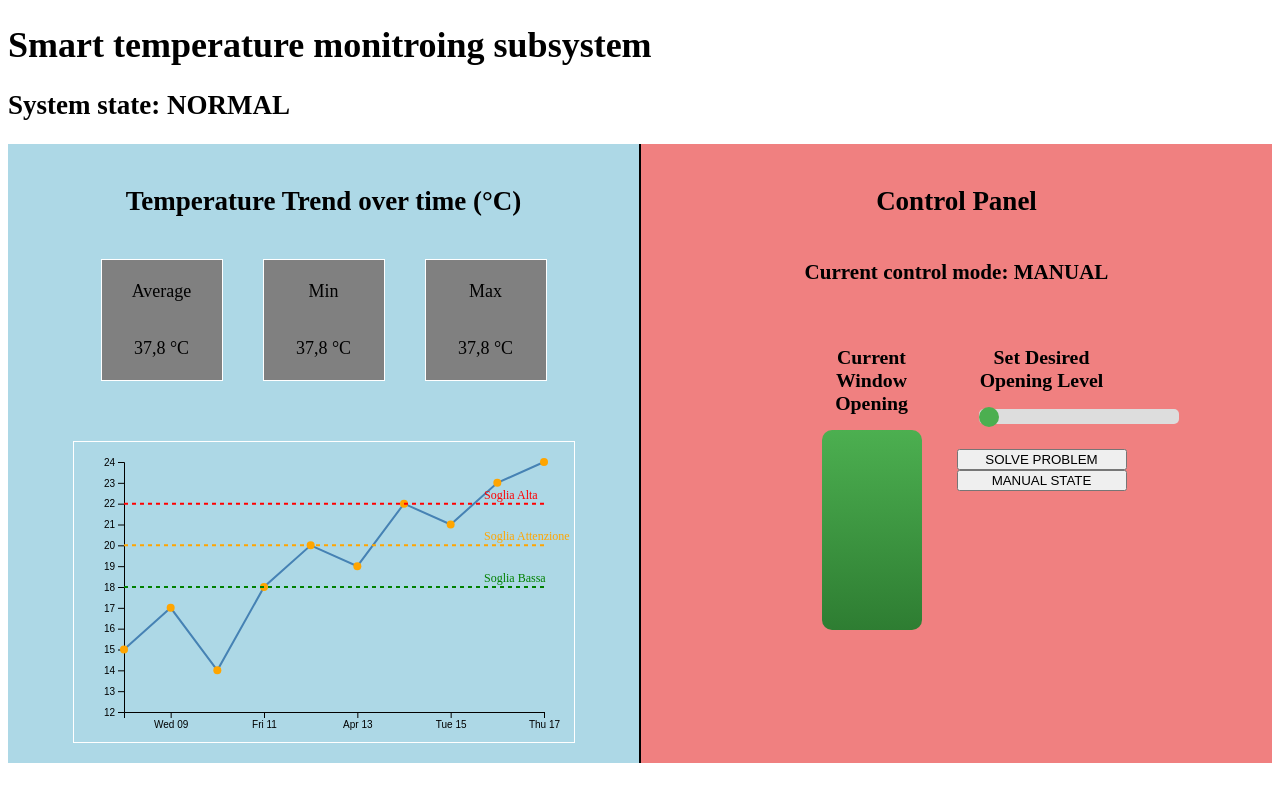
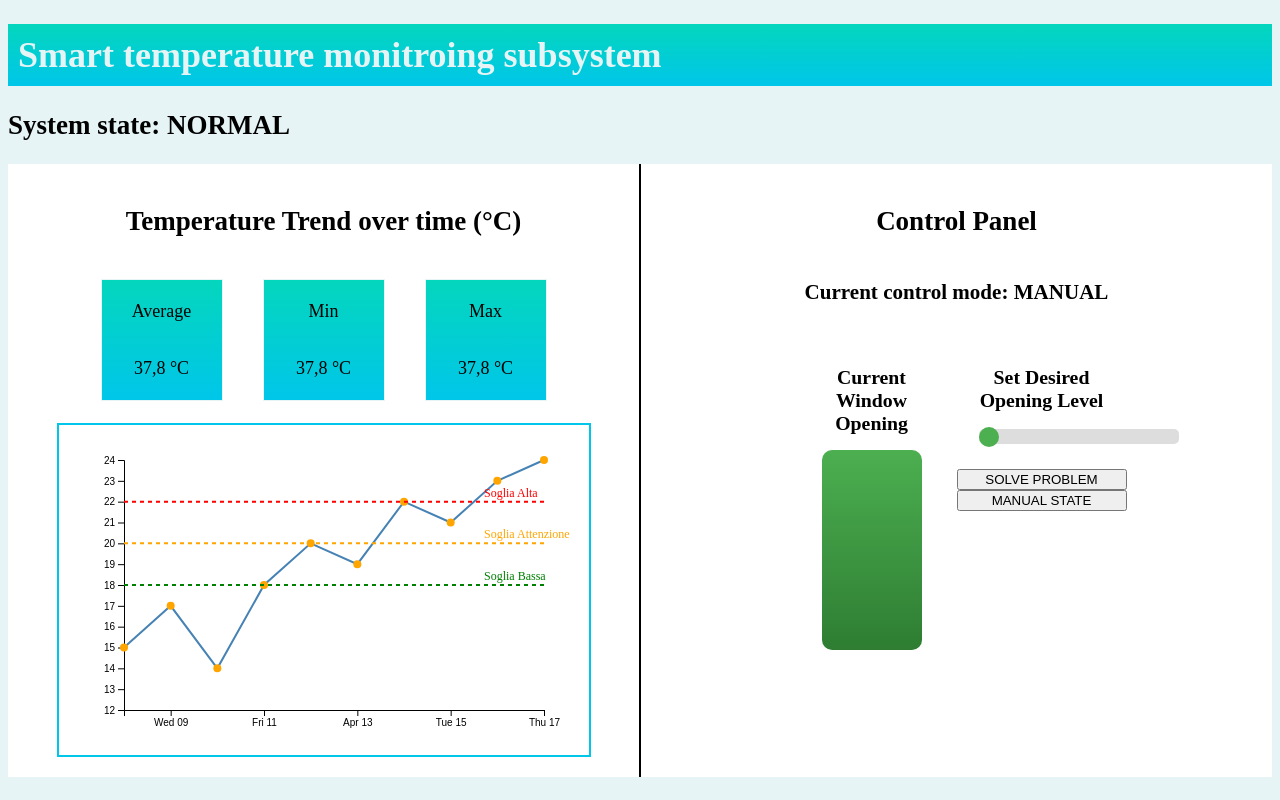
Before and after one commit to Farne23/SmartTemperatureMonitoringIOT, a plain HTML site: page dashboard-frontend/index.html in a window 1280 px wide. Drawn offline with nearby package versions, Linux system fonts and the light colour scheme.

Commit message:
Style improvements to the dashboard

```diff
--- a/dashboard-frontend/css/styles.scss
+++ b/dashboard-frontend/css/styles.scss
@@ -1,9 +1,11 @@
 /* Define standard variables and values for website */
-$bgcolor: white;
+$bgcolor: #e6f4f5;
 $textcolor: black;
-$fgcolor: gray;
+$fgcolor1: #04d6bd;
+$fgcolor2: #00c6e9;
 $skycolor: azure;
 $fontsize: 18px;
+$box-color: white;
 
 /* Use the variables */
 body {
@@ -11,12 +13,20 @@ body {
     color: $textcolor;
     font-size: $fontsize;
 
+    header{
+        h1{
+            background: linear-gradient(to bottom, $fgcolor1, $fgcolor2);
+            color: $bgcolor;
+            padding: 10px;
+        }
+    }
+
     main {
         display: flex;
         width: 100%;
 
-        /* Altezza: tutta la finestra */
         .box {
+            background-color: $box-color;
             flex: 1;
             padding: 20px;
             box-sizing: border-box;
@@ -25,7 +35,6 @@ body {
         }
 
         .left {
-            background-color: lightblue;
             display: flex;
             border-right: 1px solid $textcolor;
 
@@ -37,7 +46,7 @@ body {
                 .stats-box {
                     width: 100px;
                     height: 100px;
-                    background-color: $fgcolor;
+                    background: linear-gradient(to bottom, $fgcolor1, $fgcolor2);
                     display: flex;
                     flex-direction: column;
                     justify-content: center;
@@ -49,13 +58,13 @@ body {
             }
 
             svg {
-                margin-top: 40px;
-                border: 1px solid $bgcolor;
+                margin-top: 2px;
+                border: 2px solid $fgcolor2;
+                padding: 15px;
             }
         }
 
         .right {
-            background-color: lightcoral;
             display: flex;
             border-left: 1px solid $textcolor;
 
```
Also changed, not shown: dashboard-frontend/css/styles.css, 1 other file.
